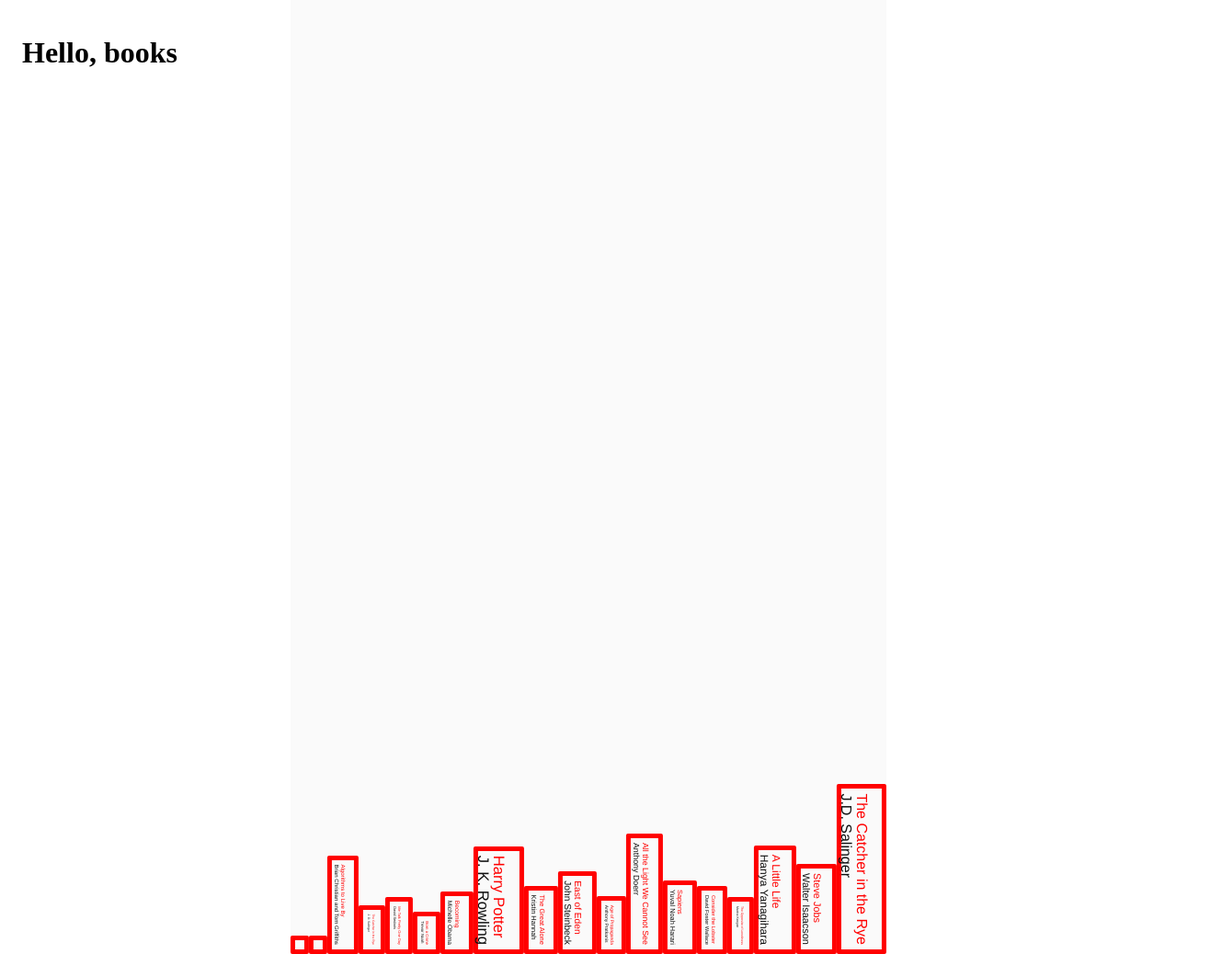
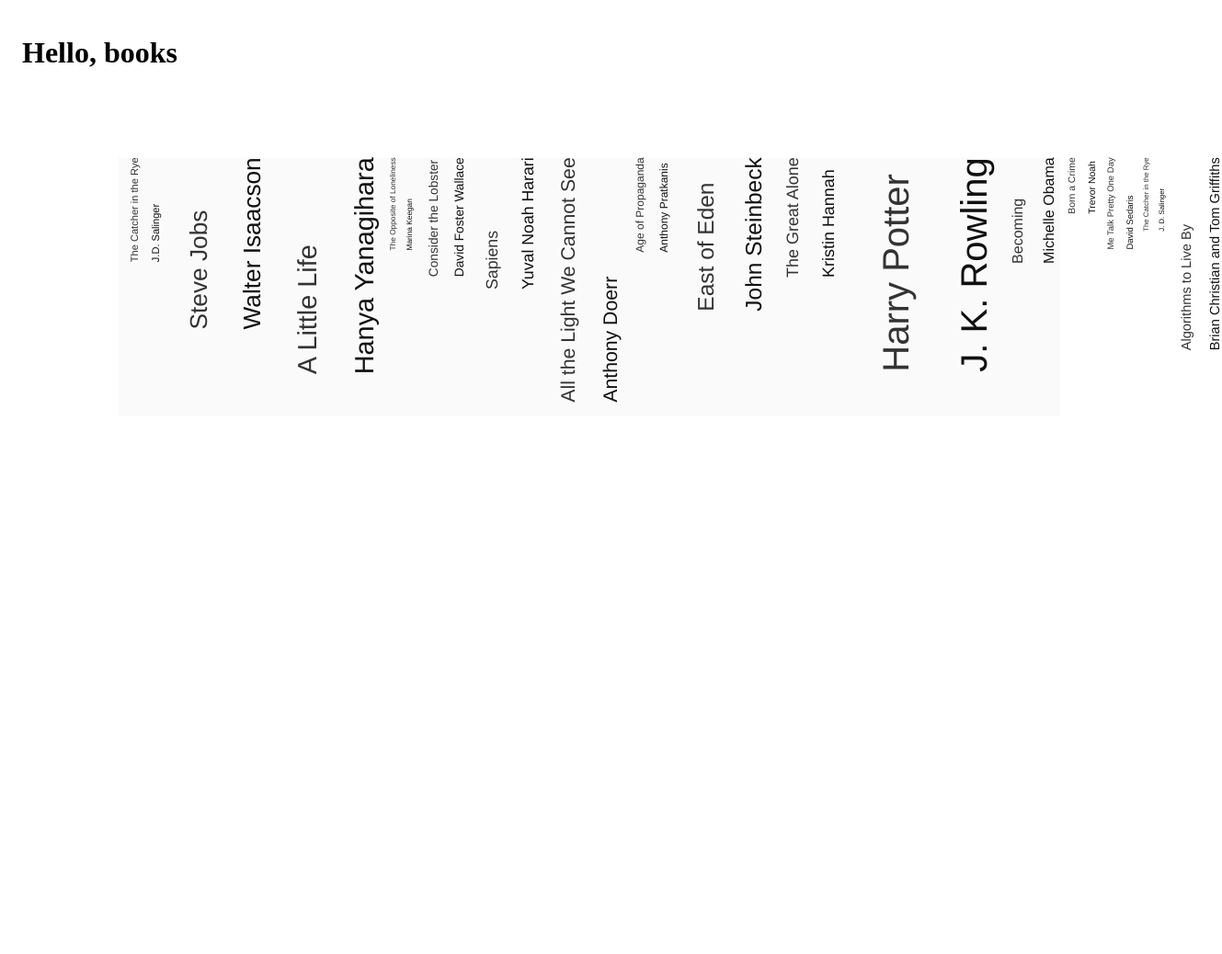
Before and after one commit to iguannalin/bookish, a website: page app/index.html in a window 1280 px wide. Shown: the whole page at 92% size, 1329 px wide, since content can reach past the window. After the commit the page ends 800 px from the top, so only its background shows below. Drawn offline with nearby package versions, Linux system fonts and the light colour scheme; files that its build step writes are made by us from their sources.

Commit message:
committing some old changes

```diff
--- a/app/scripts/main.js
+++ b/app/scripts/main.js
@@ -1,5 +1,5 @@
 function norm(x, y1, y2, toString) {
-    const r = (x / y1) % y2;
+    let r = (x / y1) % y2;
     return toString ? (r.toString() + 'px') : r;
 }
 
@@ -24,7 +24,7 @@
 
     request.onload = () => {
         request.response['bookItems'].forEach((bookObject) => {
-            if (bookObject) {
+            if (bookObject.title) {
                 const book = {
                     'title': bookObject['title'],
                     'author': bookObject['author'],
@@ -50,7 +50,7 @@
     authorElement.innerHTML = item.author;
     element.appendChild(titleElement);
     element.appendChild(authorElement);
-    element.style.fontSize = norm(item.pages, 60, canvasHeight, true);
+    element.style.fontSize = norm(item.pages, 25, canvasHeight, true);
     element.classList += ('book ' + item.size);
     canvas.appendChild(element);
 }
--- a/app/styles/main.scss
+++ b/app/styles/main.scss
@@ -6,6 +6,8 @@
 
 body {
   padding: 10px 16px;
+  display: flex;
+  justify-content: flex-start;
 }
 
 #canvas {
@@ -13,24 +15,33 @@
   padding-left: 15px;
   display: flex;
   justify-content: flex-start;
-  align-items: flex-end;
+  align-items: end;
   //flex-flow: row;
-  //height: 60vh;
+  //width: 40vh;
+  height: 80vw;
   flex-flow: column;
-  transform: rotate(90deg);
-
-  .book {
-    display: block;
-    //transform: rotate(270deg);
-    color: red;
-    border: 5px solid red;
-    padding: 5px;
-    line-height: 1px;
-    //margin-bottom: 30px;
-    border-radius: 2px;
-  }
+  transform: rotate(270deg);
+  position: absolute;
+  top: -200px;
+  left: 500px;
 
   .author {
     color: rgb(16, 16, 16);
   }
+  //
+  //.book {
+  //  display: block;
+  //  background-color: white;
+  //  //transform: rotate(270deg);
+  //  color: red;
+  //  border: 5px solid red;
+  //  padding: 5px;
+  //  line-height: 1px;
+  //  //margin-bottom: 30px;
+  //  border-radius: 2px;
+  //}
+
+  .book:hover {
+    transform: scale(2);
+  }
 }
```
